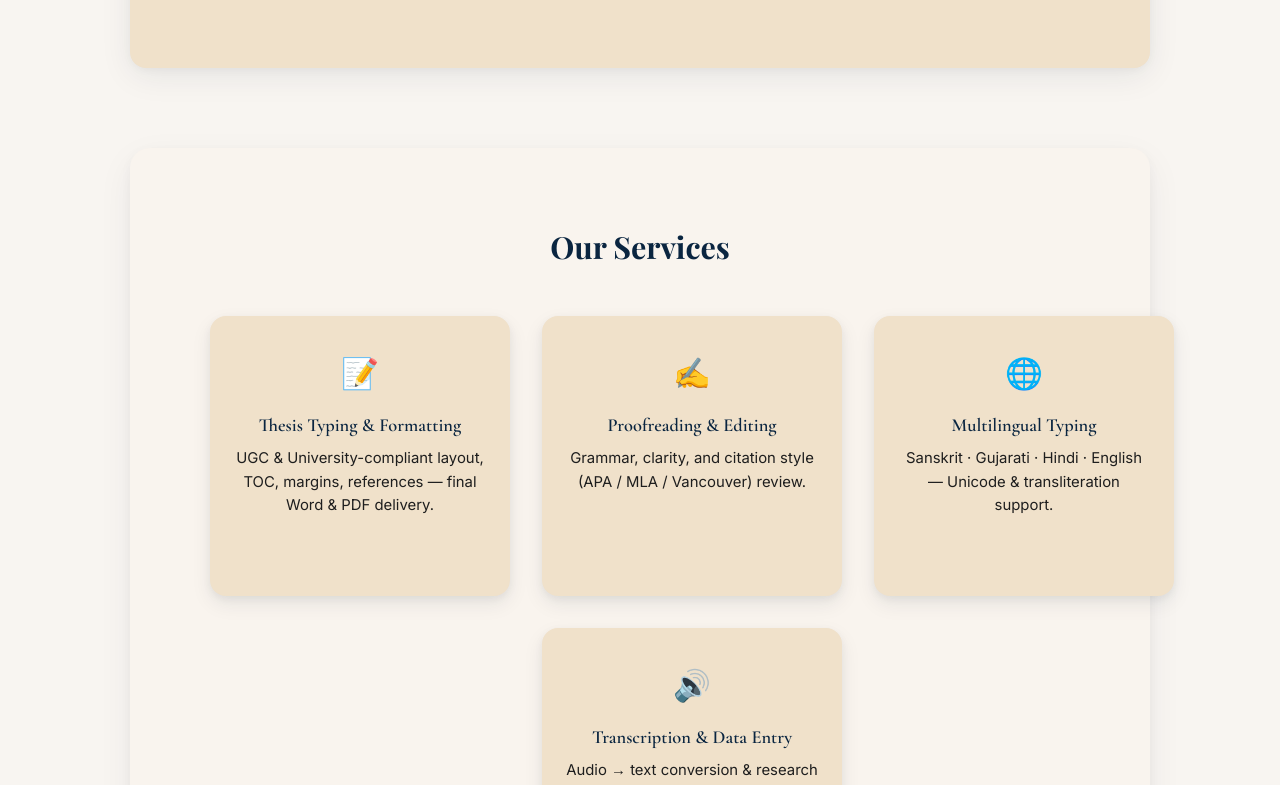
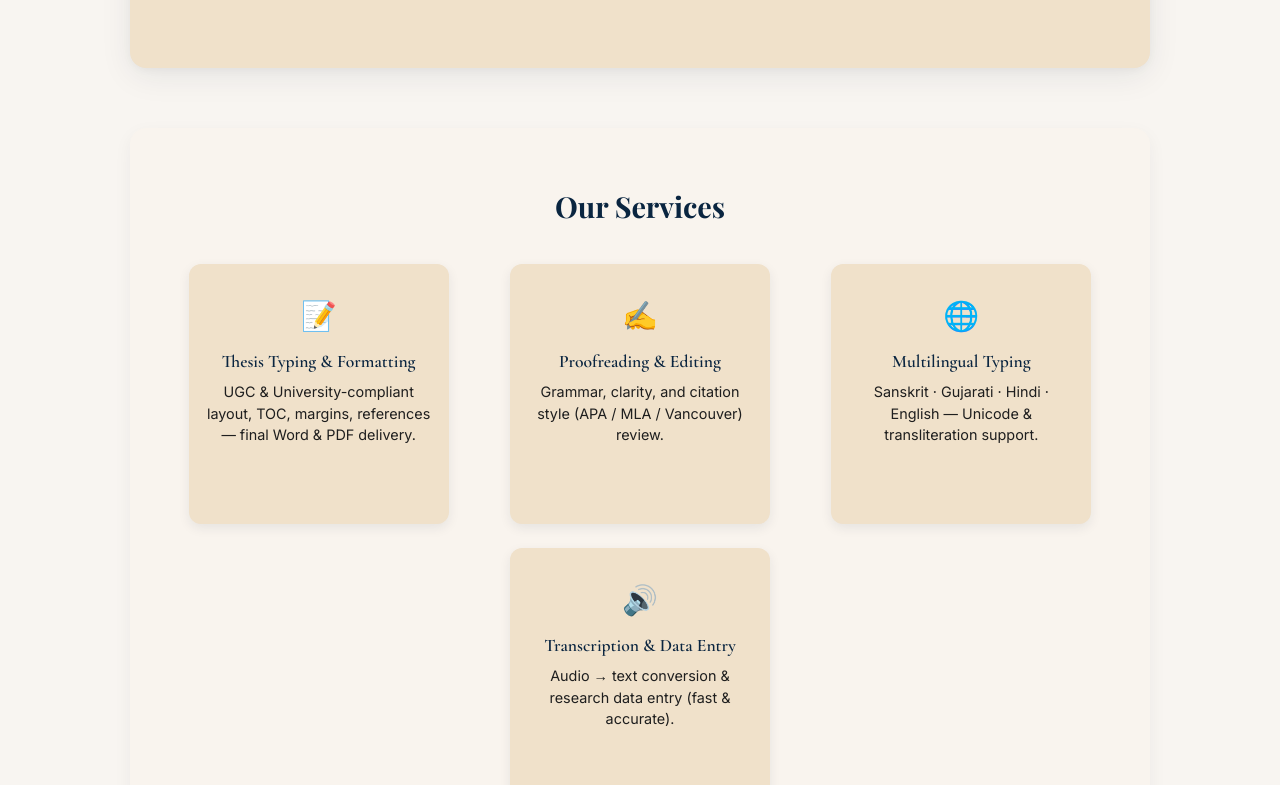
Before and after one commit to digital-typist/digital-typist-lts, a Next.js app: page / in a window 1280 px wide. Shown: the part 608-1393 px from the top of the page. Built offline with nearby package versions, Linux system fonts and the light colour scheme.

Commit message:
Update home.css

```diff
--- a/src/app/css/home.css
+++ b/src/app/css/home.css
@@ -124,19 +124,19 @@
 /* ===== OUR SERVICES SECTION ===== */
 .services {
     background: #f9f4ee;
-    border-radius: 20px;
-    padding: 80px 80px 100px;
-    margin: 80px auto;
-    max-width: 1300px;
-    box-shadow: 0 12px 36px rgba(10, 37, 64, 0.06),
-        0 4px 12px rgba(0, 0, 0, 0.04);
+    border-radius: 16px;
+    padding: 60px 40px 70px;
+    /* reduced padding */
+    margin: 60px auto;
+    max-width: 1100px;
+    /* keeps cards inside frame */
+    box-shadow: 0 6px 18px rgba(10, 37, 64, 0.05);
     text-align: center;
     transition: box-shadow 0.3s ease, transform 0.3s ease;
 }
 
 .services:hover {
-    box-shadow: 0 16px 48px rgba(10, 37, 64, 0.08),
-        0 6px 20px rgba(0, 0, 0, 0.06);
+    box-shadow: 0 10px 28px rgba(10, 37, 64, 0.08);
     transform: translateY(-2px);
 }
 
@@ -144,23 +144,23 @@
     font-family: "Playfair Display", serif;
     font-weight: 700;
     color: var(--brand);
-    margin-bottom: 50px;
-    font-size: 1.9rem;
+    margin-bottom: 40px;
+    font-size: 1.8rem;
 }
 
 /* ===== GRID FOR SERVICE CARDS ===== */
 .grid {
     display: grid;
     grid-template-columns: repeat(3, 1fr);
-    gap: 32px;
+    gap: 24px;
     justify-items: center;
-    align-items: stretch;
+    align-items: start;
     width: 100%;
-    max-width: 1050px;
+    max-width: 950px;
     margin: 0 auto;
 }
 
-/* center the last single card if odd count (like 4th) */
+/* centers the 4th card */
 .grid>*:last-child:nth-child(4) {
     grid-column: 2;
 }
@@ -168,46 +168,45 @@
 /* ===== SERVICE CARDS ===== */
 .card {
     background: #f0e1ca;
-    border-radius: 16px;
-    box-shadow: 0 8px 20px rgba(10, 37, 64, 0.08),
-        0 3px 8px rgba(0, 0, 0, 0.05);
-    padding: 32px 24px;
-    width: 300px;
-    height: 280px;
+    border-radius: 12px;
+    box-shadow: 0 4px 12px rgba(10, 37, 64, 0.08);
+    padding: 28px 18px;
+    width: 260px;
+    height: 260px;
     text-align: center;
     transition: transform 0.3s ease, box-shadow 0.3s ease;
 }
 
 .card:hover {
-    transform: translateY(-4px);
-    box-shadow: 0 12px 28px rgba(10, 37, 64, 0.12),
-        0 4px 12px rgba(0, 0, 0, 0.06);
+    transform: translateY(-3px);
+    box-shadow: 0 8px 20px rgba(10, 37, 64, 0.12);
 }
 
 .card .icon {
-    font-size: 1.9rem;
-    margin-bottom: 14px;
+    font-size: 1.8rem;
+    margin-bottom: 10px;
 }
 
 .card h3 {
     font-family: "Cormorant Garamond", serif;
     font-weight: 600;
-    font-size: 1.15rem;
+    font-size: 1.1rem;
     color: var(--brand);
-    margin-bottom: 10px;
+    margin-bottom: 8px;
 }
 
 .card p {
     font-family: "Inter", sans-serif;
-    font-size: 0.93rem;
+    font-size: 0.9rem;
     color: var(--text);
-    line-height: 1.6;
+    line-height: 1.5;
 }
 
-/* ===== RESPONSIVE GRID ===== */
-@media (max-width: 1000px) {
+/* ===== RESPONSIVE ===== */
+@media (max-width: 950px) {
     .grid {
         grid-template-columns: repeat(2, 1fr);
+        gap: 20px;
     }
 
     .grid>*:last-child:nth-child(4) {
@@ -215,7 +214,7 @@
     }
 }
 
-@media (max-width: 700px) {
+@media (max-width: 650px) {
     .grid {
         grid-template-columns: 1fr;
     }
@@ -224,4 +223,8 @@
         width: 90%;
         height: auto;
     }
+
+    .services {
+        padding: 50px 20px 60px;
     }
+}
```
Lines whose indentation alone changed are shown as unchanged.
